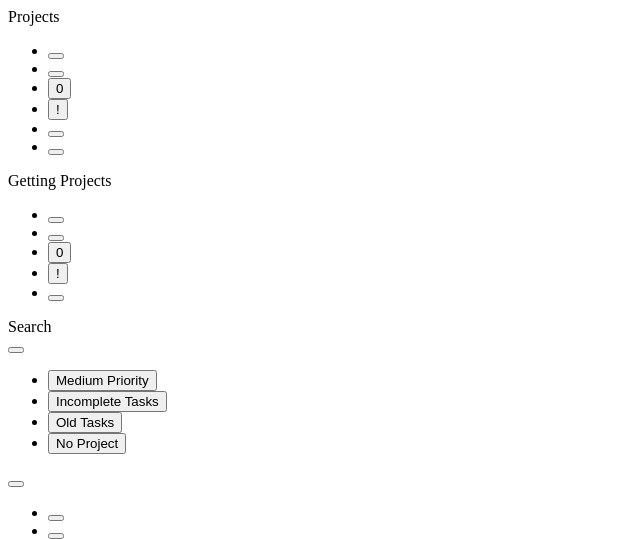
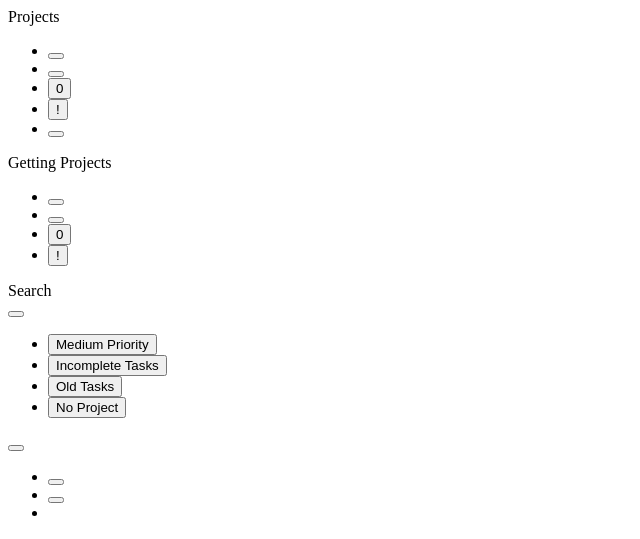
Before and after one commit to jgallen23/ScribbleTasks, a Python web app: template www/templates/index.html in a window 1280 px wide. Shown: the top 539 px of the page, without its empty margins (0-640 px from the left). Run offline with Jinja, Linux system fonts and the light colour scheme; the template is opened without the code that fills it, so the values that code supplies are empty.

Commit message:
removed refresh icon on project page

```diff
--- a/www/templates/project_list.html
+++ b/www/templates/project_list.html
@@ -9,7 +9,6 @@
 			<li><button class="Icon search" data-action="search"></button></li>
 			<li><button class="Icon star hasCount" data-action="searchStarred"><span data-action="searchStarred">0</span></button></li>
 			<li><button class="Icon priority" data-priority="2" data-action="searchHighPriority">!</button></li>
-			<li><button class="Icon refresh" data-action="refresh"></button></li>
 			<li><button class="Icon addFolder" data-action="add"></button></li>
 		</ul>
 	</header>
@@ -32,7 +31,6 @@
 				<li class="Help"><div class="Icon search"></div> Searches your tasks</li>
 				<li class="Help"><div class="Icon star"></div> Shows all of your starred tasks</li>
 				<li class="Help"><div class="Icon priority" data-priority="2">!</div> Shows your high priority tasks</li>
-				<li class="Help"><div class="Icon refresh"></div> Refreshes your projects</li>
 			{! } !}
 		</script>
 	</div>
@@ -42,7 +40,6 @@
 			<li><button class="Icon search" data-action="search"></button></li>
 			<li><button class="Icon star hasCount" data-action="searchStarred"><span data-action="searchStarred">0</span></button></li>
 			<li><button class="Icon priority" data-priority="2" data-action="searchHighPriority">!</button></li>
-			<li><button class="Icon refresh" data-action="refresh"></button></li>
 			<!--<li><button class="Icon clear" data-action="clear"></button></li>-->
 			<!--<li><button class="Icon incomplete current" data-action="filterAll"></button></li>-->
 			<!--<li><button class="Icon complete" data-action="filterComplete"></button></li>-->
```
